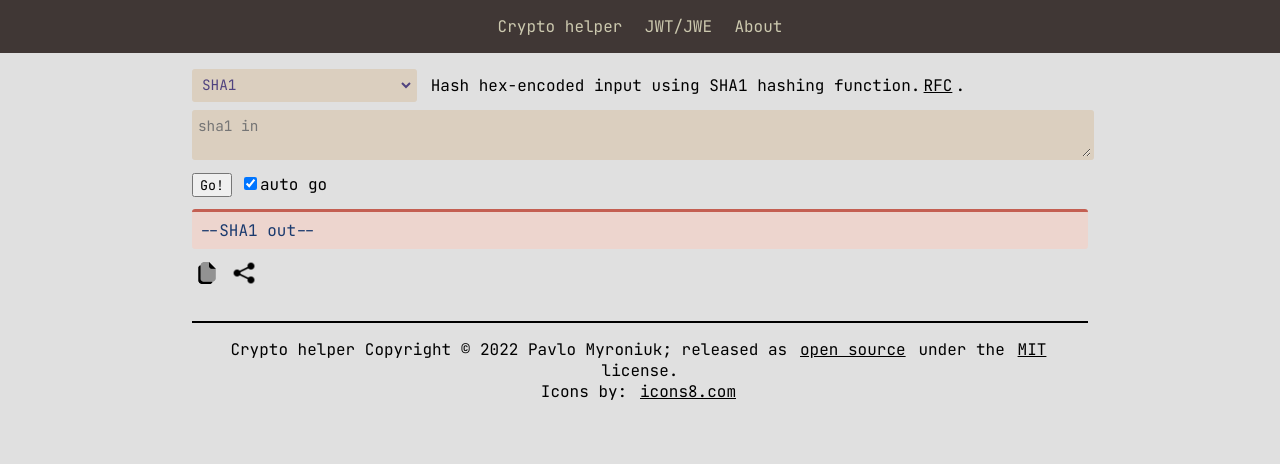
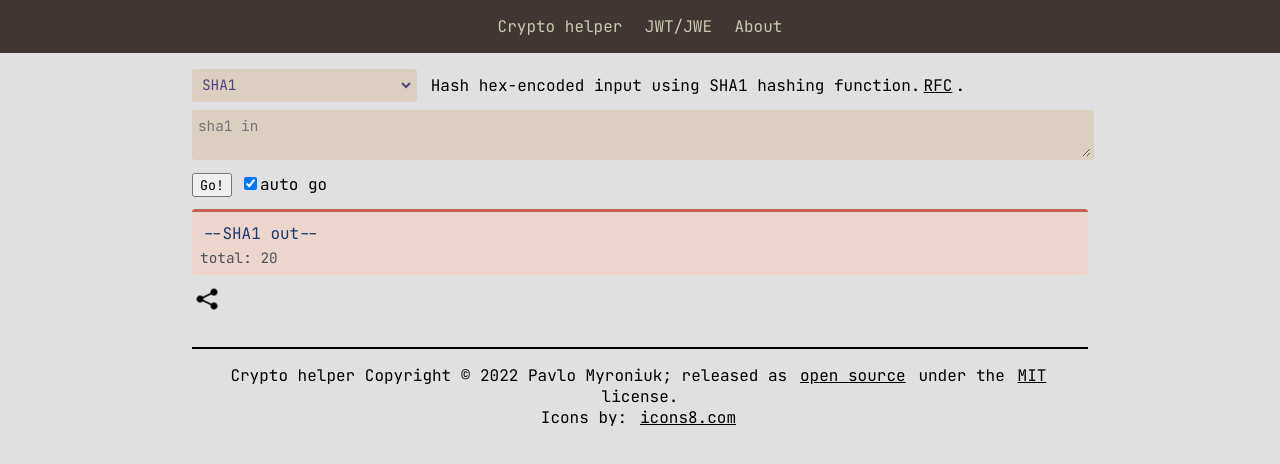
Before and after one commit to TheBestTvarynka/crypto-helper, a website built with webpack: page web-app/src/index.html in a window 1280 px wide. Built offline with nearby package versions, Linux system fonts and the light colour scheme; what algorithms-wasm would draw is missing.

Commit message:
web-app: copy on digest click; add total bytes for sha-like; style improvements

```diff
--- a/web-app/src/index.html
+++ b/web-app/src/index.html
@@ -76,22 +76,22 @@
 
       <div class="selectable-out">
         <div id="current-algorithm-out" name="sha1-out" class="output">
-          <span id="sha1-outdata" class="sha-digest">--SHA1 out--</span>
+          <span id="sha1-outdata" class="sha-digest" onclick="copyOutputData()">--SHA1 out--</span>
+          <span class="total">total: 20</span>
         </div>
         <div name="sha256-out" class="output">
-          <span id="sha256-outdata" class="sha-digest">--SHA256 out--</span>
+          <span id="sha256-outdata" class="sha-digest" onclick="copyOutputData()">--SHA256 out--</span>
+          <span class="total">total: 32</span>
         </div>
         <div name="sha512-out" class="output">
-          <span id="sha512-outdata" class="sha-digest">--SHA512 out--</span>
+          <span id="sha512-outdata" class="sha-digest" onclick="copyOutputData()">--SHA512 out--</span>
+          <span class="total">total: 64</span>
         </div>
         <div name="aes256-cts-hmac-sha1-96-out" class="output">
           <span>cipher</span><span>hmac</span>
         </div>
       </div>
       <div class="horizontal">
-        <div class="tool" onclick="copyOutputData()">
-          <img src="img/copy.png" alt="copy" />
-        </div>
         <div id="share" class="tool" onclick="share()">
           <img src="img/share.png" alt="share" />
         </div>
--- a/web-app/src/index.js
+++ b/web-app/src/index.js
@@ -31,7 +31,6 @@ const setData = (algorithm, data) => {
 };
 
 const go = () => {
-  console.log('go');
   const algorithm = getAlgorithm();
   const dataIn = collectData(algorithm);
   try {
@@ -67,3 +66,4 @@ document
   .addEventListener('change', toggleAutoConvert);
 
 toggleAutoConvert();
+go();
--- a/web-app/src/scripts/crypto_helper/script.js
+++ b/web-app/src/scripts/crypto_helper/script.js
@@ -27,6 +27,8 @@ const setAlgorithm = algorithm => {
 
   const newAlgorithmOut = document.getElementsByName(algorithm + '-out')[0];
   newAlgorithmOut.setAttribute('id', CURRENT_ALGORITHM_OUT);
+
+  document.getElementById('go').click();
 };
 
 const copyOutputData = () => {
--- a/web-app/src/styles/crypto_helper/sha.css
+++ b/web-app/src/styles/crypto_helper/sha.css
@@ -1,5 +1,15 @@
 
 .sha-digest {
-    /* color: #403735; */
+    word-wrap: break-word;
+    width: fit-content;
+    max-width: calc(100% - 0.4em);
     color: #1a3a6e;
+    transition: all 0.3s;
+    padding: 0.2em;
 }
+
+.sha-digest:hover {
+    cursor: pointer;
+    background: #9cb8e6;
+    border-radius: 0.2em;
+}
--- a/web-app/src/styles/crypto_helper/style.css
+++ b/web-app/src/styles/crypto_helper/style.css
@@ -54,9 +54,9 @@
     display: none;
 }
 
-.selectable-out span {
-    overflow-wrap: break-word;
-    font-family: 'JetBrains Mono', monospace;
+.total {
+    font-size: 0.9em;
+    color: #4c5159;
 }
 
 .output {
@@ -65,6 +65,11 @@
     border-top: 3px solid #c45f52;
     background: #edd5ce;
     border-radius: 0.2em;
+    display: flex;
+    flex-direction: column;
+    justify-content: flex-start;
+    align-items: flex-start;
+    flex-wrap: wrap;
 }
 
 button {
```
